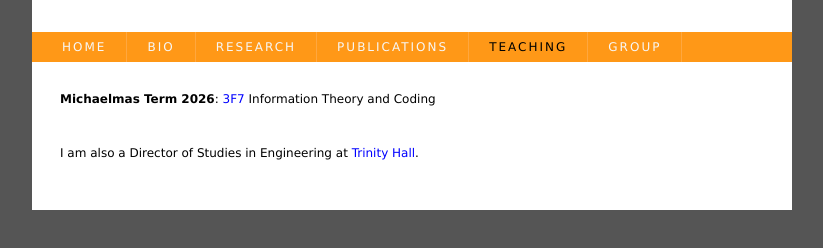
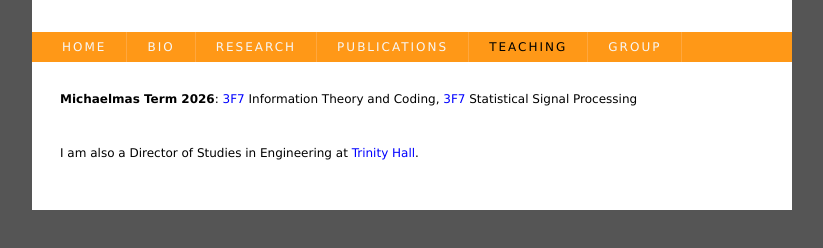
Before and after one commit to rv285/rv285.github.io, a plain HTML site: page teaching.html in a window 1280 px wide. Shown: the part 68-316 px from the top of the page, without its empty margins (228-1051 px from the left). Drawn offline with Linux system fonts and the light colour scheme.

Commit message:
Update teaching.html

```diff
--- a/teaching.html
+++ b/teaching.html
@@ -31,7 +31,8 @@
 
 <br>
 <p> <b> Michaelmas Term 2026</b>:
- <a href="https://teaching.eng.cam.ac.uk/content/engineering-tripos-part-iia-3f7-information-theory-and-coding-2026-27" target="_blank"> 3F7</a> Information Theory and Coding</p>
+ <a href="https://teaching.eng.cam.ac.uk/content/engineering-tripos-part-iia-3f7-information-theory-and-coding-2026-27" target="_blank"> 3F7</a> Information Theory and Coding,
+ <a href="https://teaching.eng.cam.ac.uk/content/engineering-tripos-part-iia-3f3-statistical-signal-processing-2026-27" target="_blank"> 3F7</a> Statistical Signal Processing</p>
  <br>
   <!--
 <p> <b> Lent Term 2026</b>:
```
